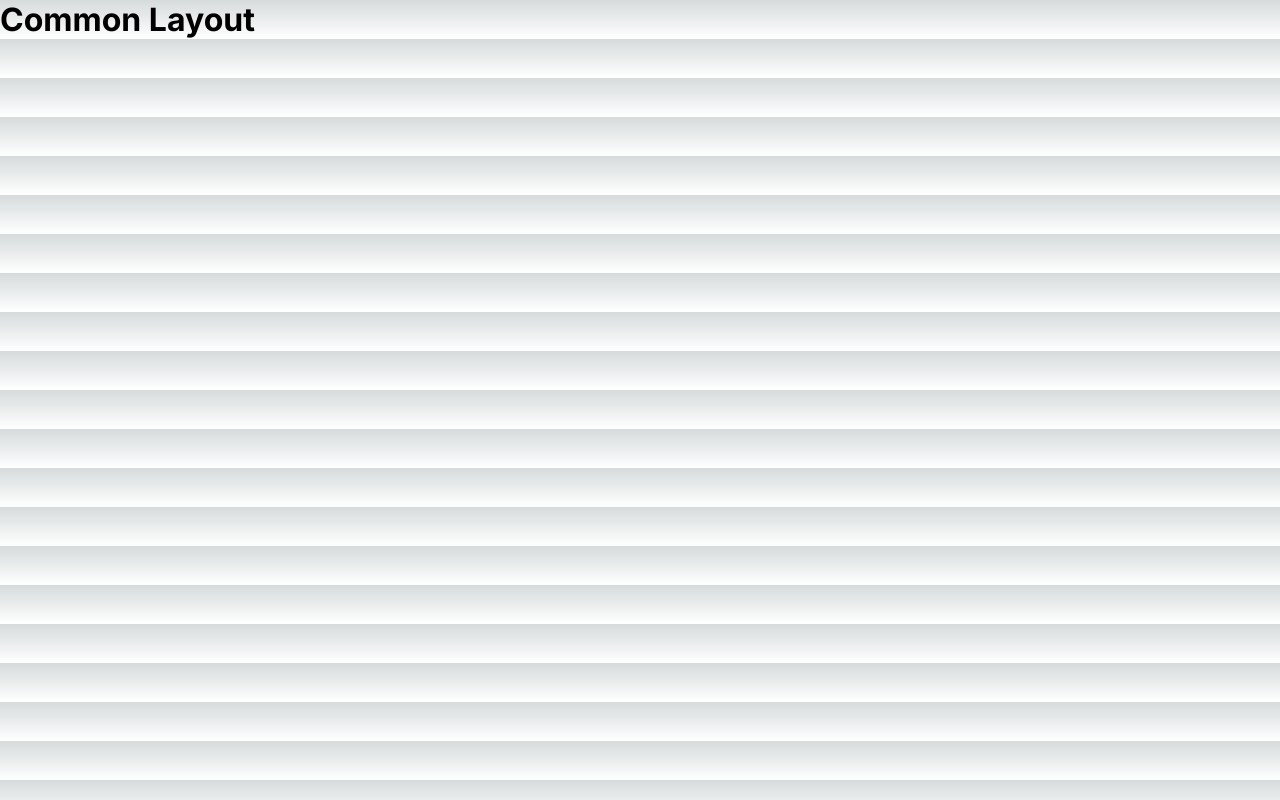
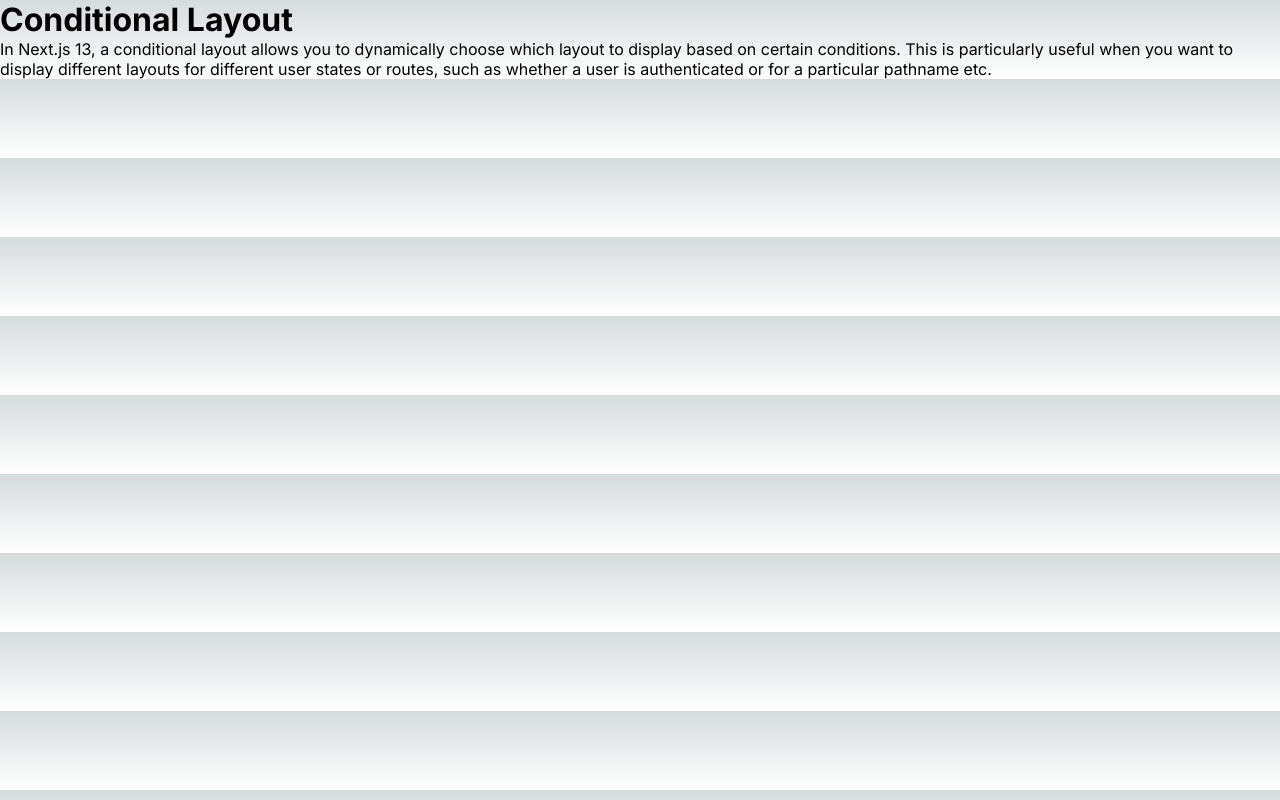
Before and after one commit to rohitsingh2901/LearnNext.js, a Next.js app: page / in a window 1280 px wide. Built offline with nearby package versions, Linux system fonts and the light colour scheme.

Commit message:
Conditional Layout

```diff
--- a/src/app/page.js
+++ b/src/app/page.js
@@ -4,7 +4,10 @@
 export default function Home() {
   return (
     <main>
-      <h1>Common Layout</h1>
+      <h1>Conditional Layout</h1>
+      <p>
+      In Next.js 13, a conditional layout allows you to dynamically choose which layout to display based on certain conditions. This is particularly useful when you want to display different layouts for different user states or routes, such as whether a user is authenticated or for a particular pathname etc.
+      </p>
     </main>
   );
 }
```
Also changed, not shown: src/app/login/layout.js (+9 -4 lines).
